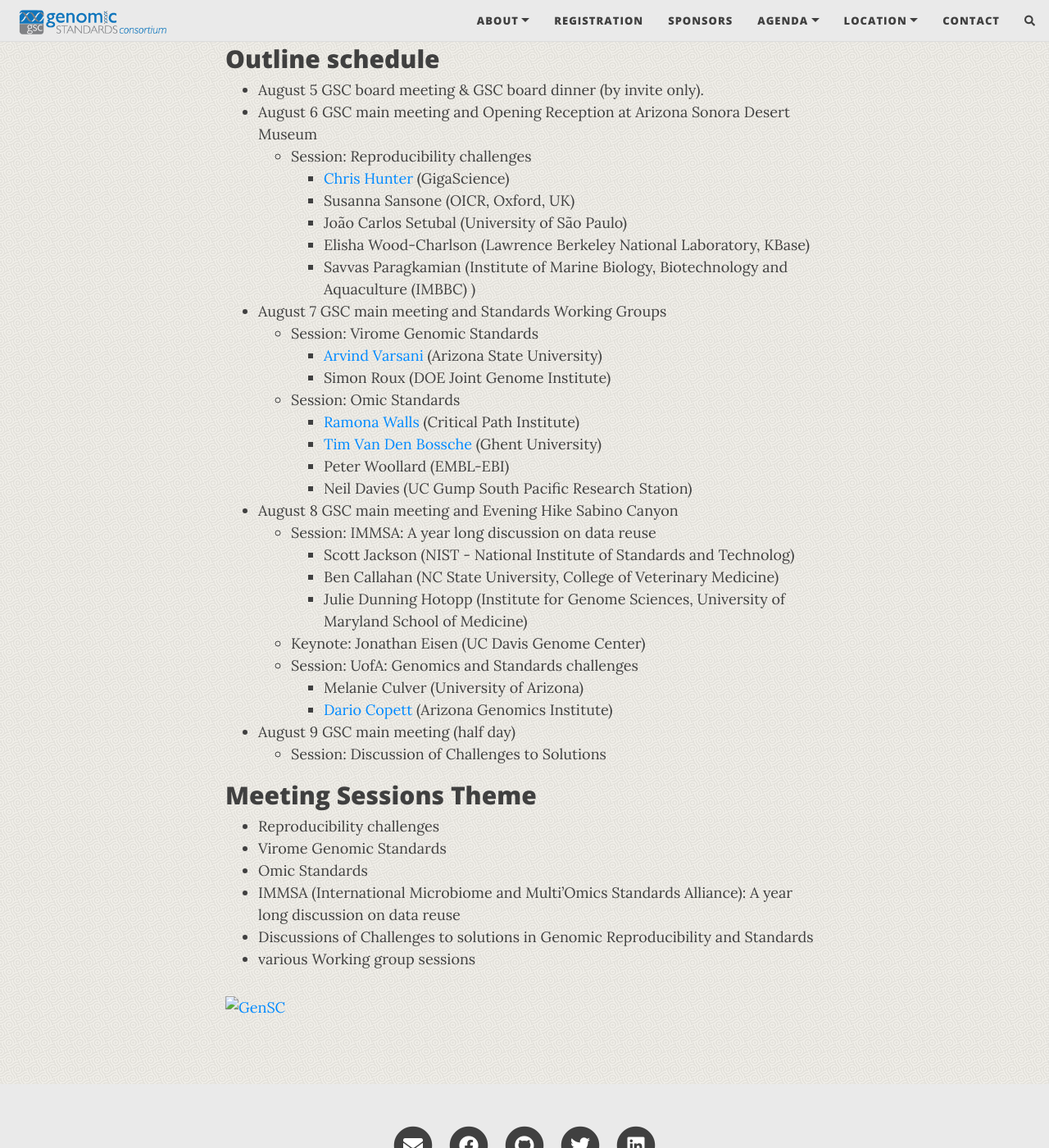
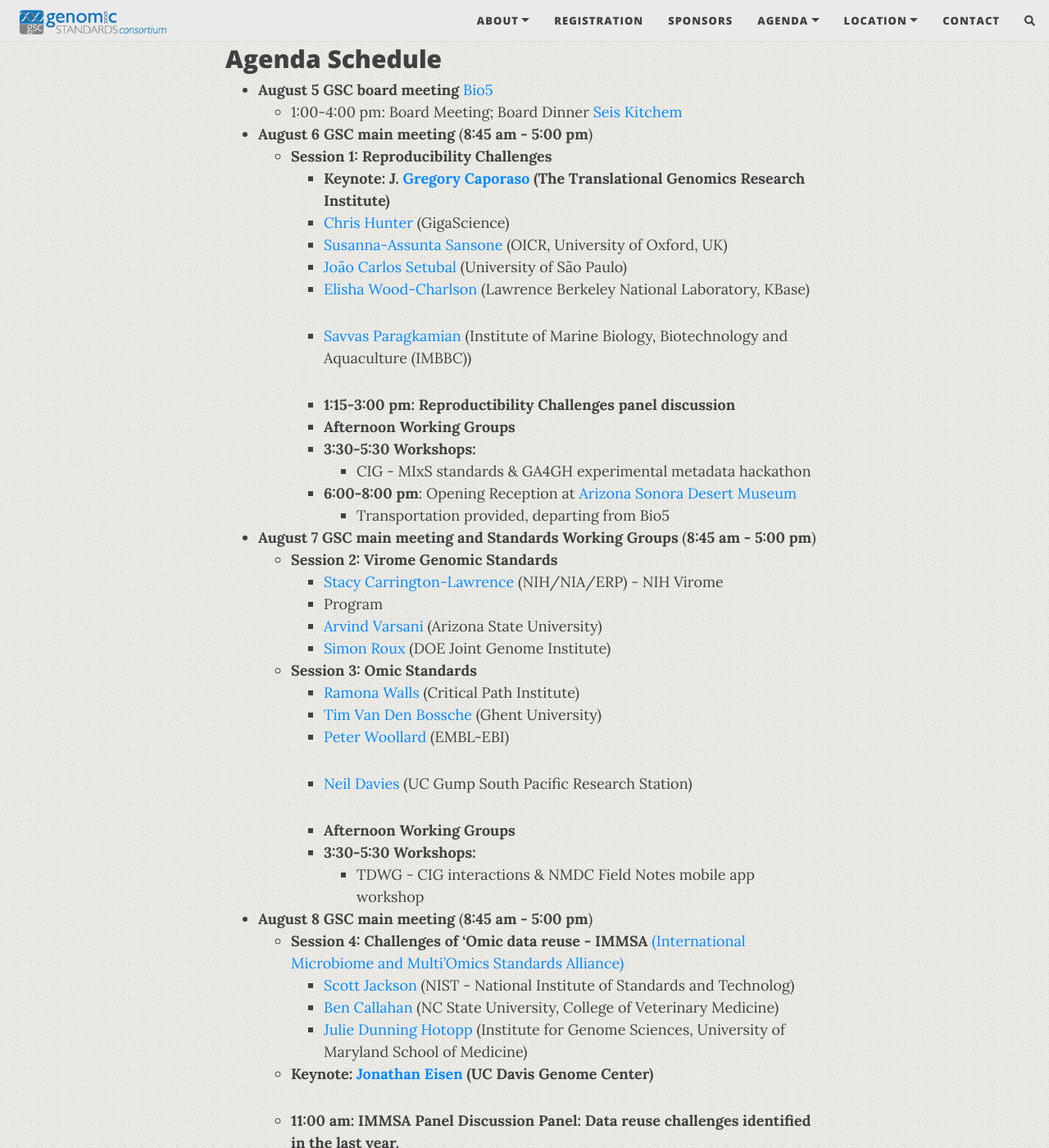
Before and after one commit to GenomicsStandardsConsortium/GSC24-Tucson, a Jekyll site: the page built from pages/schedule.md, in a window 1280 px wide and 1400 px high, scrolled down 581 px. Shown: the whole window at 82% size. Built offline with Jekyll 4.4.1, drawn with Linux system fonts in a browser that asks for light colours; nearby versions of some CDN libraries; comment, search, counter and statistics services are not loaded; some of the changed text lies outside the part shown.

Commit message:
Update schedule.md
Added speakers, times.

```diff
--- a/pages/schedule.md
+++ b/pages/schedule.md
@@ -5,53 +5,79 @@ cover-img: /assets/img/schedule-banner.png
 share-img: /assets/img/
 ---
 
-The full agenda is still being finalised.
-The meeting will run from 9am Tuesday 6th Aug, and end at lunchtime on Friday 9th August 2024, and will include the following:
+The meeting will run from:
+     **9am Tuesday August 6th through lunchtime on Friday August 9th, 2024.**
 
-## Outline schedule
+## Agenda Schedule
 
-* August 5 GSC board meeting & GSC board dinner (by invite only).
-* August 6 GSC main meeting and Opening Reception at Arizona Sonora Desert Museum
-  * Session: Reproducibility challenges
+* **August 5 GSC board meeting** [Bio5](https://bio5.org/)
+    * 1:00-4:00 pm: Board Meeting; Board Dinner [Seis Kitchem](https://www.seiskitchen.com/)
+
+* **August 6 GSC main meeting** (**8:45 am - 5:00 pm**)
+  * **Session 1: Reproducibility Challenges**
+    * **Keynote: J. [Gregory Caporaso](https://www.tgen.org/faculty-profiles/j-gregory-caporaso/) (The
+      Translational Genomics Research Institute)**
     * [Chris Hunter](https://www.linkedin.com/in/chr1shunter/) (GigaScience)
-    * Susanna Sansone (OICR, Oxford, UK)
-    * João Carlos Setubal (University of São Paulo)
-    * Elisha Wood-Charlson (Lawrence Berkeley National Laboratory, KBase)
-    * Savvas Paragkamian (Institute of Marine Biology, Biotechnology and Aquaculture (IMBBC) )
-* August 7 GSC main meeting and Standards Working Groups
-  * Session: Virome Genomic Standards
+    * [Susanna-Assunta Sansone](https://eng.ox.ac.uk/people/susanna-assunta-sansone/) (OICR, University
+      of Oxford, UK)
+    * [João Carlos Setubal](https://www.iq.usp.br/setubal/index-en.html) (University of São Paulo)
+    * [Elisha Wood-Charlson](https://www.kbase.us/team/) (Lawrence Berkeley National Laboratory, KBase)
+    * [Savvas Paragkamian](https://imbbc.hcmr.gr/user/s-paragkamian/) (Institute of Marine Biology,
+      Biotechnology and Aquaculture (IMBBC))
+
+    * **1:15-3:00 pm: Reproductibility Challenges panel discussion**
+    * **Afternoon Working Groups**
+    * **3:30-5:30 Workshops:**
+       * CIG - MIxS standards & GA4GH experimental metadata hackathon
+
+    * **6:00-8:00 pm**: Opening Reception at [Arizona Sonora Desert Museum](https://desertmuseum.org/)
+       * Transportation provided, departing from Bio5
+
+* **August 7 GSC main meeting and Standards Working Groups** (**8:45 am - 5:00 pm**)
+  * **Session 2: Virome Genomic Standards**
+    * [Stacy Carrington-Lawrence](https://search.asu.edu/profile/3050059) (NIH/NIA/ERP) - NIH Virome
+    * Program
     * [Arvind Varsani](https://search.asu.edu/profile/3050059) (Arizona State University)
-    * Simon Roux (DOE Joint Genome Institute)
-  * Session: Omic Standards
+    * [Simon Roux](https://jgi.doe.gov/our-science/scientists-jgi/simon-roux/) (DOE Joint Genome
+      Institute)
+
+  * **Session 3: Omic Standards**
     * [Ramona Walls](https://www.linkedin.com/in/ramona-walls-41aa7599/) (Critical Path Institute)
     * [Tim Van Den Bossche](https://www.linkedin.com/in/vandenbosschetim) (Ghent University)
-    * Peter Woollard (EMBL-EBI)
-    * Neil Davies (UC Gump South Pacific Research Station)
-* August 8 GSC main meeting and Evening Hike Sabino Canyon
-  * Session: IMMSA: A year long discussion on data reuse
-    * Scott Jackson (NIST - National Institute of Standards and Technolog)
-    * Ben Callahan (NC State University, College of Veterinary Medicine)
-    * Julie Dunning Hotopp (Institute for Genome Sciences, University of Maryland School of Medicine)
-  * Keynote: Jonathan Eisen (UC Davis Genome Center)
-  * Session: UofA:  Genomics and Standards challenges
-    * Melanie Culver (University of Arizona)
-    * [Dario Copett](https://www.linkedin.com/in/dario-copetti-65ba528/) (Arizona Genomics Institute)
-* August 9 GSC main meeting (half day)
-  * Session: Discussion of Challenges to Solutions
+    * [Peter Woollard](https://www.embl.org/people/person/peter-woollard/) (EMBL-EBI)
+    * [Neil Davies](https://www.moorea.berkeley.edu/people/Neil-Davies) (UC Gump South Pacific Research
+      Station)
 
+    * **Afternoon Working Groups**
+    * **3:30-5:30 Workshops:**
+       * TDWG - CIG interactions & NMDC  Field Notes mobile app workshop
 
+* **August 8 GSC main meeting** (**8:45 am - 5:00 pm**)
+  * **Session 4: Challenges of ‘Omic data reuse - IMMSA** [(International Microbiome and Multi’Omics
+      Standards Alliance)](https://www.microbialstandards.org/home)
+    * [Scott Jackson](https://www.nist.gov/people/scott-jackson) (NIST - National Institute of Standards
+      and Technolog)
+    * [Ben Callahan](https://cvm.ncsu.edu/people/bcallah/) (NC State University, College of Veterinary
+      Medicine)
+    * [Julie Dunning Hotopp](https://www.medschool.umaryland.edu/profiles/dunning-hotopp-julie-c/) (Institute for Genome Sciences, University of Maryland School of Medicine)
+  * **Keynote: [Jonathan Eisen](https://biology.ucdavis.edu/people/jonathan-eisen) (UC Davis Genome Center)**
+  * **11:00 am: IMMSA Panel Discussion Panel: Data reuse challenges identified in the last year.**
 
-## Meeting Sessions Theme
+  * **Session 5: UofA:  Genomics and Standards challenges** (1:00 pm)
+    * [Melanie Culver](https://nature.arizona.edu/melanie-culver) (University of Arizona)
+    * [Dario Copetti](https://www.linkedin.com/in/dario-copetti-65ba528/) (Arizona Genomics Institute)
+    * [Ryan Bartelme](https://www.linkedin.com/in/ryan-bartelme/) (Pivot Bio)
 
- * Reproducibility challenges
- * Virome Genomic Standards
- * Omic Standards
- * IMMSA (International Microbiome and Multi’Omics Standards Alliance): A year long discussion on data reuse
- * Discussions of Challenges to solutions in Genomic Reproducibility and Standards
- * various Working group sessions
+  * **2:00 pm Keynote: [Jack Gilbert](https://gilbertlab.ucsd.edu/) (UCSD)**
 
+  * **Afternoon Working Groups**
+     * **3:30-5:30 Workshops:** iSamples, OmicBON
 
+  * **6:00 pm: Optional Hiking Outing- Sabino Canyo**
 
+* **August 9 GSC main meeting** (half day) (8:45am-1:00pm)
+  * **Keynote: [Rachel Gallery](https://nature.arizona.edu/rachel-gallery) (University of Arizona)**
+  * **Session 6: Discussion of Reproducibility Challenges to Solutions**
 
 
 
```
